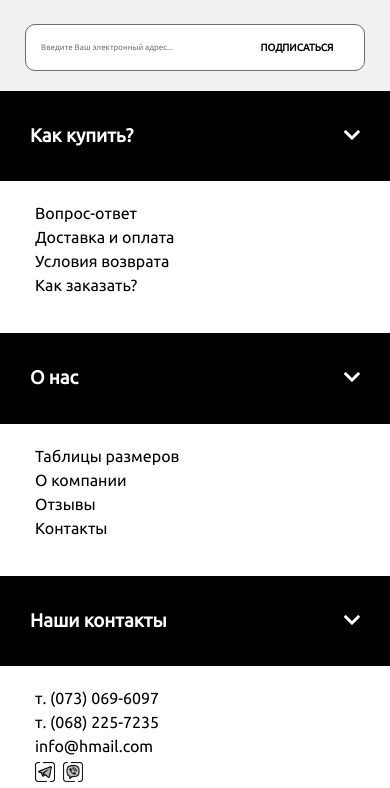
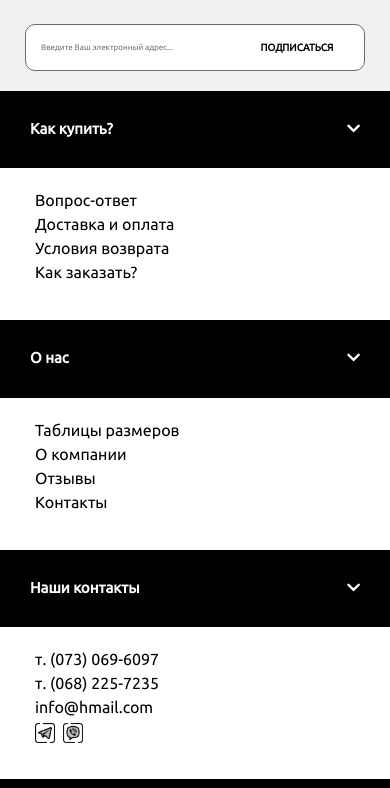
Before and after one commit to KolomoetsAndrey/fitnes-fox, a plain HTML site: page index.html in a window 390 px wide. Shown: the part 3780-4568 px from the top of the page. Drawn offline with nearby package versions, Linux system fonts and the light colour scheme; files whose address does not match are found by name.

Commit message:
debug footer

```diff
--- a/css/style.less
+++ b/css/style.less
@@ -1566,6 +1566,11 @@ body, html {
                 .card-header {
                     background-color: #000;
                     color: #fff;
+                    cursor: pointer;
+                }
+
+                h3 {
+                    font-size: 15px;
                 }
 
                 a {
--- a/index.html
+++ b/index.html
@@ -892,14 +892,14 @@
                         <div class="accordion" id="accordionExample">
                             <div class="card">
                                 <div class="card-header" id="headingOne">
-                                <div class="row">
+                                    <div class="row" data-toggle="collapse" data-target="#collapseOne" aria-expanded="true" aria-controls="collapseOne">
                                         <div class="col-6">
-                                    <h3 data-toggle="collapse" data-target="#collapseOne" aria-expanded="true" aria-controls="collapseOne">
+                                            <h3>
                                                 Как купить?
                                             </h3>
                                         </div>
                                         <div class="col-6">
-                                    <h3 class="righted" data-toggle="collapse" data-target="#collapseOne" aria-expanded="true" aria-controls="collapseOne">
+                                            <h3 class="righted">
                                                 <i class="fas fa-chevron-down"></i>
                                             </h3>
                                         </div>
@@ -919,14 +919,14 @@
                             </div>
                             <div class="card">
                                 <div class="card-header" id="headingTwo">
-                                <div class="row">
+                                    <div class="row collapsed" data-toggle="collapse" data-target="#collapseTwo" aria-expanded="false" aria-controls="collapseTwo">
                                         <div class="col-6">
-                                        <h3 class="collapsed" data-toggle="collapse" data-target="#collapseTwo" aria-expanded="false" aria-controls="collapseTwo">
+                                            <h3>
                                                 О нас
                                             </h3>
                                         </div>
                                         <div class="col-6">
-                                        <h3 class="righted" data-toggle="collapse" data-target="#collapseTwo" aria-expanded="false" aria-controls="collapseTwo">
+                                            <h3 class="righted">
                                                 <i class="fas fa-chevron-down"></i>
                                             </h3>
                                         </div>
@@ -952,7 +952,7 @@
                                             </h3>
                                         </div>
                                         <div class="col-6">
-                                        <h3 class="righted" data-toggle="collapse" data-target="#collapseThree" aria-expanded="false" aria-controls="collapseThree">
+                                            <h3 class="righted">
                                                 <i class="fas fa-chevron-down"></i>
                                             </h3>
                                         </div>
@@ -978,7 +978,7 @@
                                             </h3>
                                         </div>
                                         <div class="col-6">
-                                            <h3 class="righted" data-toggle="collapse" data-target="#collapseFour" aria-expanded="false" aria-controls="collapseFour">
+                                            <h3 class="righted">
                                                 <i class="fas fa-chevron-down"></i>
                                             </h3>
                                         </div>
```
Also changed, not shown: css/style.css. Lines whose indentation alone changed are shown as unchanged.
